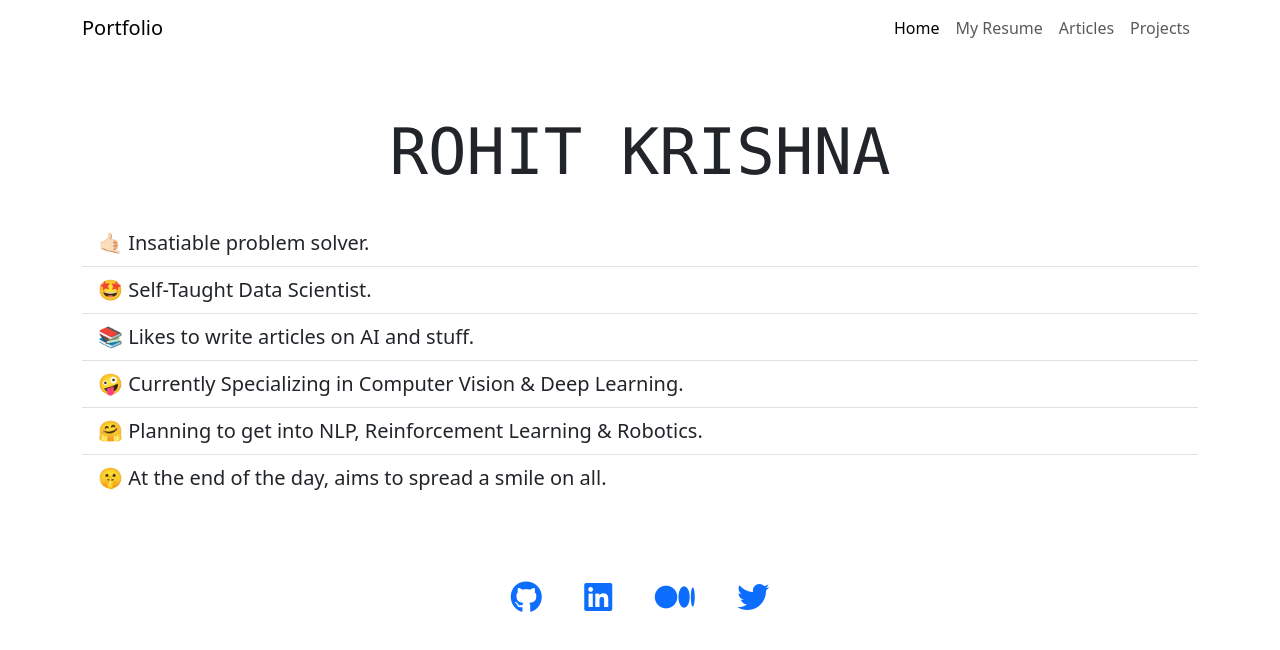
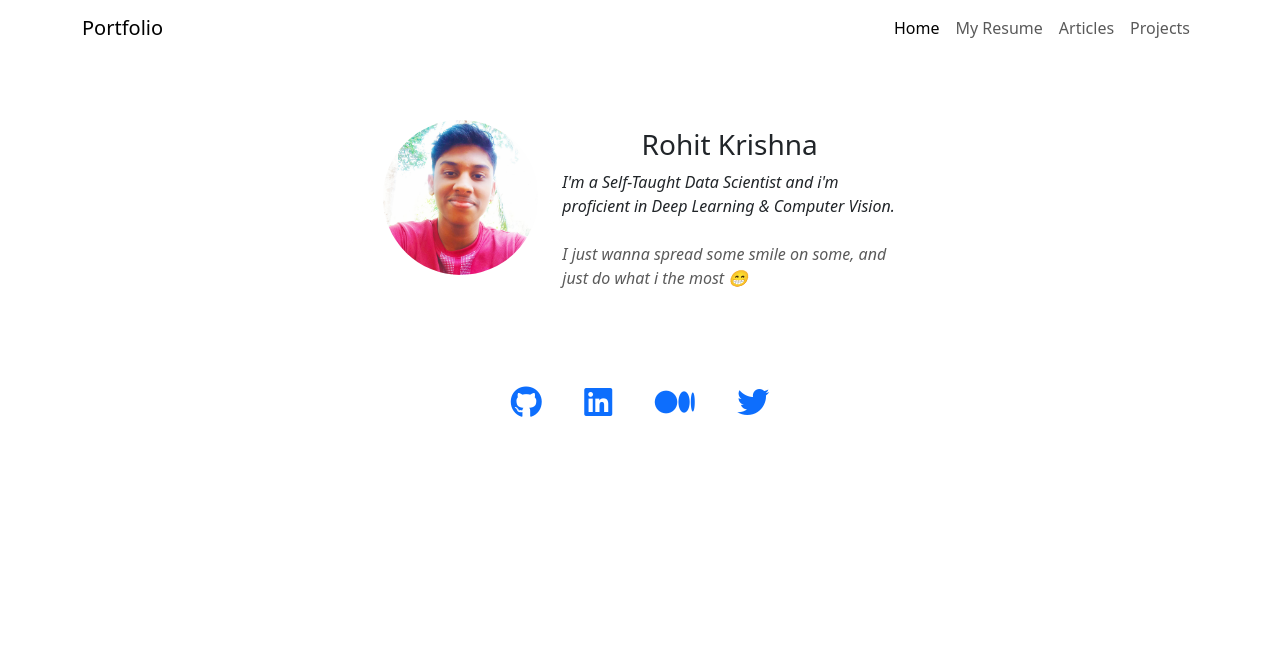
Before and after one commit to rohit-krish/Portfolio, a plain HTML site: page index.html in a window 1280 px wide. Drawn offline with nearby package versions, Linux system fonts and the light colour scheme.

Commit message:
modified the home page

```diff
--- a/index.html
+++ b/index.html
@@ -27,7 +27,6 @@
 
         .social a i {
             margin: 10vh 1.5vw;
-            /*horizontal: 1.5vw, vertical: 15vh*/
         }
 
         .center {
@@ -65,16 +64,25 @@
         </div>
     </nav>
 
-    <p class="font-monospace text-center pt-5 pb-1" style="font-size: 4rem;">ROHIT KRISHNA</p>
-
-    <ul class="list-group list-group-flush fs-5 ml-5" id="lists">
-        <li class="list-group-item">🤙🏻 Insatiable problem solver.</li>
-        <li class="list-group-item">🤩 Self-Taught Data Scientist.</li>
-        <li class="list-group-item">📚 Likes to write articles on AI and stuff.</li>
-        <li class="list-group-item">🤪 Currently Specializing in Computer Vision & Deep Learning.</li>
-        <li class="list-group-item">🤗 Planning to get into NLP, Reinforcement Learning & Robotics.</li>
-        <li class="list-group-item">🤫 At the end of the day, aims to spread a smile on all.</li>
-    </ul>
+    <div class="row justify-content-center pt-5">
+        <div class="col-md-6 card" style="border: none;">
+            <div class="card-body">
+                <div class="row">
+                    <div class="col-md-4 text-center">
+                        <img src="./assets/me.png" alt="ME" class="img-fluid rounded-circle">
+                    </div>
+                    <div class="col-md-8">
+                        <h3 class="text-center pt-2">Rohit Krishna</h3>
+                        <i>I'm a Self-Taught Data Scientist and i'm proficient in Deep Learning & Computer Vision.</i>
+                        <br>
+                        <br>
+                        <i style="font-size: 1rem; color: #5a5a5a;">I just wanna spread some smile on some, and just do
+                            what i the most 😁</i>
+                    </div>
+                </div>
+            </div>
+        </div>
+    </div>
 
     <footer>
         <div class="social">
```
Also changed, not shown: 1 other file.
